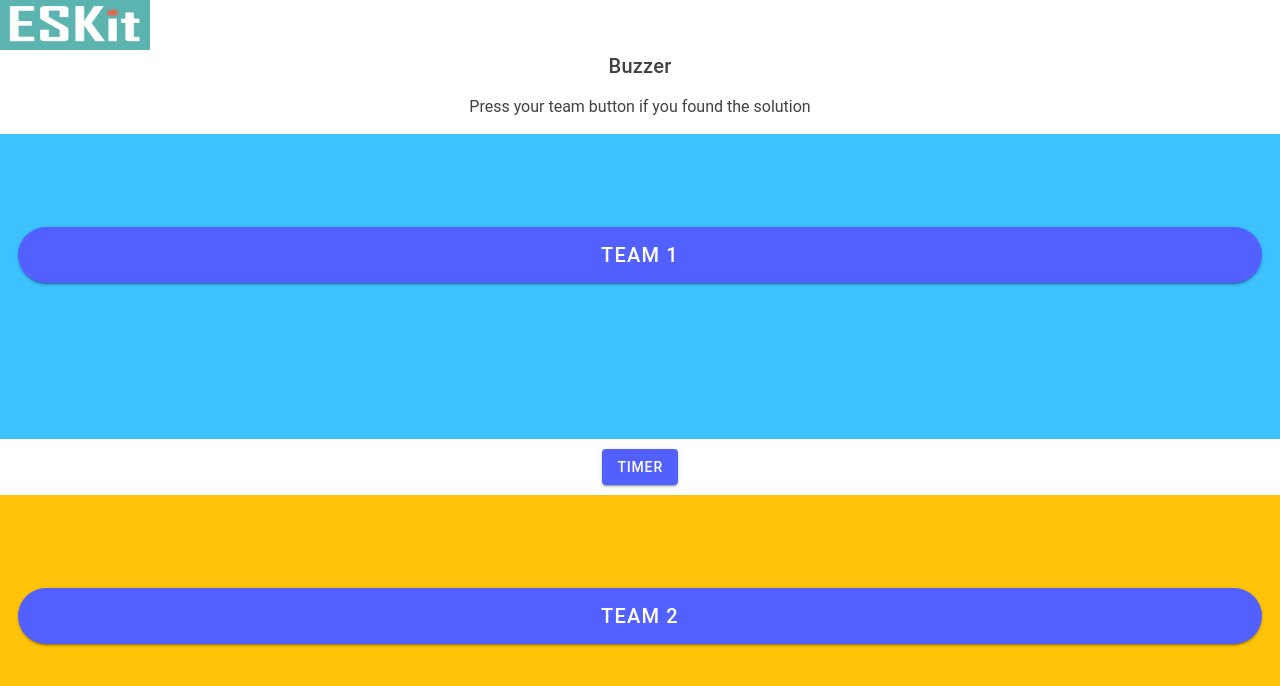
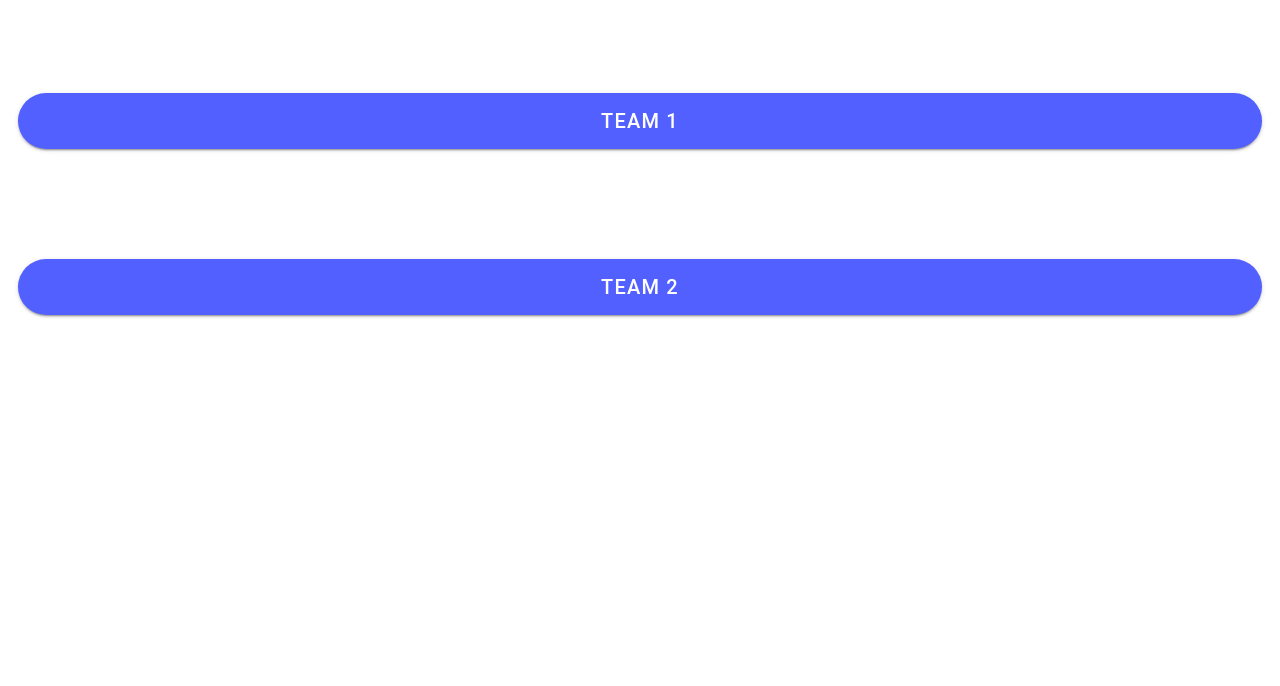
Before and after one commit to Luminilion/EskApp, a React (Create React App) app: page /buzzer in a window 1280 px wide. Shown: the top 686 px of the page. Built offline with nearby package versions, Linux system fonts and the light colour scheme.

Commit message:
nico tests

```diff
--- a/src/pages/Enigma.tsx
+++ b/src/pages/Enigma.tsx
@@ -3,6 +3,7 @@ import {
   IonTitle, IonToolbar, IonButton, IonModal
 } from '@ionic/react';
 import Indications from './enigma/Indications';
+import Buzzer from "./enigma/Buzzer";
 import { useState } from "react";
 import { useHistory } from "react-router-dom";
 import './Enigma.css';
@@ -37,44 +38,6 @@ const Enigma: React.FC = () => {
   // Generate indices arrays
   const results = new Array(nb_enigmas)
   // Generate return functions
-  // Enigma 1 ------------------------------------------------------
-  // called when buzzer is timeout
-  function closeBuzzer() {
-    setShowBuzzer(false);
-    setShowIndicationsA2(true);
-    setTimeout(closeIndicationsA2, 1*60*1000); // 60'000 ms = 1 min
-  }
-  // called when indications 2 is done - opens Buzzer
-  function closeIndicationsB() {
-    setShowIndicationsB(false);
-    setShowBuzzer(true);
-    setTimeout(closeBuzzer, 10*60*1000); // 600'000 ms = 10 min
-  }
-  // called when indications 1 is done - opens indications 2
-  function closeIndicationsA() {
-    setShowIndicationsA(false);
-    setShowIndicationsB(true);
-    setTimeout(closeIndicationsB, 1*60*1000); // 60'000 ms = 1 min
-  }
-  // Enigma 2 ------------------------------------------------------
-  // called when buzzer is timeout
-  function closeBuzzer2() {
-    setShowBuzzer2(false);
-    setShowIndicationsA3(true);
-    setTimeout(closeIndicationsA3, 1*60*1000); // 60'000 ms = 1 min
-  }
-  // called when indications 2 is done - opens Buzzer
-  function closeIndicationsB2() {
-    setShowIndicationsB2(false);
-    setShowBuzzer2(true);
-    setTimeout(closeBuzzer2, 10*60*1000); // 600'000 ms = 10 min
-  }
-  // called when indications 1 is done - opens indications 2
-  function closeIndicationsA2() {
-    setShowIndicationsA2(false);
-    setShowIndicationsB2(true);
-    setTimeout(closeIndicationsB2, 1*60*1000); // 60'000 ms = 1 min
-  }
   // Enigma 3 ------------------------------------------------------
   // called when buzzer is timeout
   function closeBuzzer3() {
@@ -84,16 +47,54 @@ const Enigma: React.FC = () => {
   function closeIndicationsB3() {
     setShowIndicationsB3(false);
     setShowBuzzer3(true);
-    setTimeout(closeBuzzer3, 10*60*1000); // 600'000 ms = 10 min
+    setTimeout(closeBuzzer3, 1*10*1000); // 600'000 ms = 10 min
   }
   // called when indications 1 is done - opens indications 2
   function closeIndicationsA3() {
     setShowIndicationsA3(false);
     setShowIndicationsB3(true);
-    setTimeout(closeIndicationsB3, 1*60*1000); // 60'000 ms = 1 min
+    setTimeout(closeIndicationsB3, 1*10*1000); // 60'000 ms = 1 min
+  }
+  // Enigma 2 ------------------------------------------------------
+  // called when buzzer is timeout
+  function closeBuzzer2() {
+    setShowBuzzer2(false);
+    setShowIndicationsA3(true);
+    setTimeout(closeIndicationsA3, 1*10*1000); // 60'000 ms = 1 min
+  }
+  // called when indications 2 is done - opens Buzzer
+  function closeIndicationsB2() {
+    setShowIndicationsB2(false);
+    setShowBuzzer2(true);
+    setTimeout(closeBuzzer2, 1*10*1000); // 600'000 ms = 10 min
+  }
+  // called when indications 1 is done - opens indications 2
+  function closeIndicationsA2() {
+    setShowIndicationsA2(false);
+    setShowIndicationsB2(true);
+    setTimeout(closeIndicationsB2, 1*10*1000); // 60'000 ms = 1 min
+  }
+  // Enigma 1 ------------------------------------------------------
+  // called when buzzer is timeout
+  function closeBuzzer() {
+    setShowBuzzer(false);
+    setShowIndicationsA2(true);
+    setTimeout(closeIndicationsA2, 1*10*1000); // 60'000 ms = 1 min
+  }
+  // called when indications 2 is done - opens Buzzer
+  function closeIndicationsB() {
+    setShowIndicationsB(false);
+    setShowBuzzer(true);
+    setTimeout(closeBuzzer, 1*10*1000); // 600'000 ms = 10 min
+  }
+  // called when indications 1 is done - opens indications 2
+  function closeIndicationsA() {
+    setShowIndicationsA(false);
+    setShowIndicationsB(true);
+    setTimeout(closeIndicationsB, 1*10*1000); // 60'000 ms = 1 min
   }
 
-  setTimeout(closeIndicationsA, 1*60*1000) // 60'000 ms = 1 min
+  setTimeout(closeIndicationsA, 1*10*1000) // 60'000 ms = 1 min
 
   return (
     <IonPage>
@@ -125,6 +126,13 @@ const Enigma: React.FC = () => {
         }
 
         {
+          showBuzzer &&
+          <Buzzer
+
+          />
+        }
+
+        {
           showIndicationsA2 &&
           <Indications
             enigma1={enigmas_list[2]}
@@ -139,6 +147,13 @@ const Enigma: React.FC = () => {
             enigma1={enigmas_list[3]}
             enigma2={enigmas_list[1]}
             closeAction={() => {}}
+          />
+        }
+
+        {
+          showBuzzer2 &&
+          <Buzzer
+
           />
         }
 
@@ -160,6 +175,13 @@ const Enigma: React.FC = () => {
           />
         }
 
+        {
+          showBuzzer3 &&
+          <Buzzer
+
+          />
+        }
+
       </IonContent>
 
     </IonPage>
--- a/src/pages/enigma/Buzzer.tsx
+++ b/src/pages/enigma/Buzzer.tsx
@@ -14,21 +14,8 @@ import logo from '../../img/logo.png';
 
 const Buzzer: React.FC = () => {
   return (
-    <IonApp>
-
-      <IonHeader  >
-        <IonToolbar>
-          <img src={logo} height="50" width="150" />
-          <IonTitle class="ion-text-center"> Buzzer</IonTitle>
-        </IonToolbar>
-      </IonHeader>
-
-      <IonToolbar class="ion-text-center" >
-        Press your team button if you found the solution
-       	  </IonToolbar>
-
-
-      <IonContent class="ion-text-center" color="secondary"  >
+    <>
+      <IonContent>
         <br />
         <br />
         <br />
@@ -37,16 +24,8 @@ const Buzzer: React.FC = () => {
           <IonButton expand="block" size="large" shape="round" color="tertiary" >Team 1</IonButton>
         </IonCardContent>
 
-      </IonContent>
 
-      <IonToolbar class="ion-text-center">
-        <IonButton color="tertiary" > Timer </IonButton>
-      </IonToolbar>
-
-      <IonContent class="ion-text-center" color="warning">
         <br />
-
-
         <br />
         <br />
         <br />
@@ -54,8 +33,7 @@ const Buzzer: React.FC = () => {
           <IonButton expand="block" size="large" shape="round" color="tertiary"   > Team 2  </IonButton>
         </IonCardContent>
       </IonContent>
-
-    </IonApp>
+    </>
   );
 };
 
```
